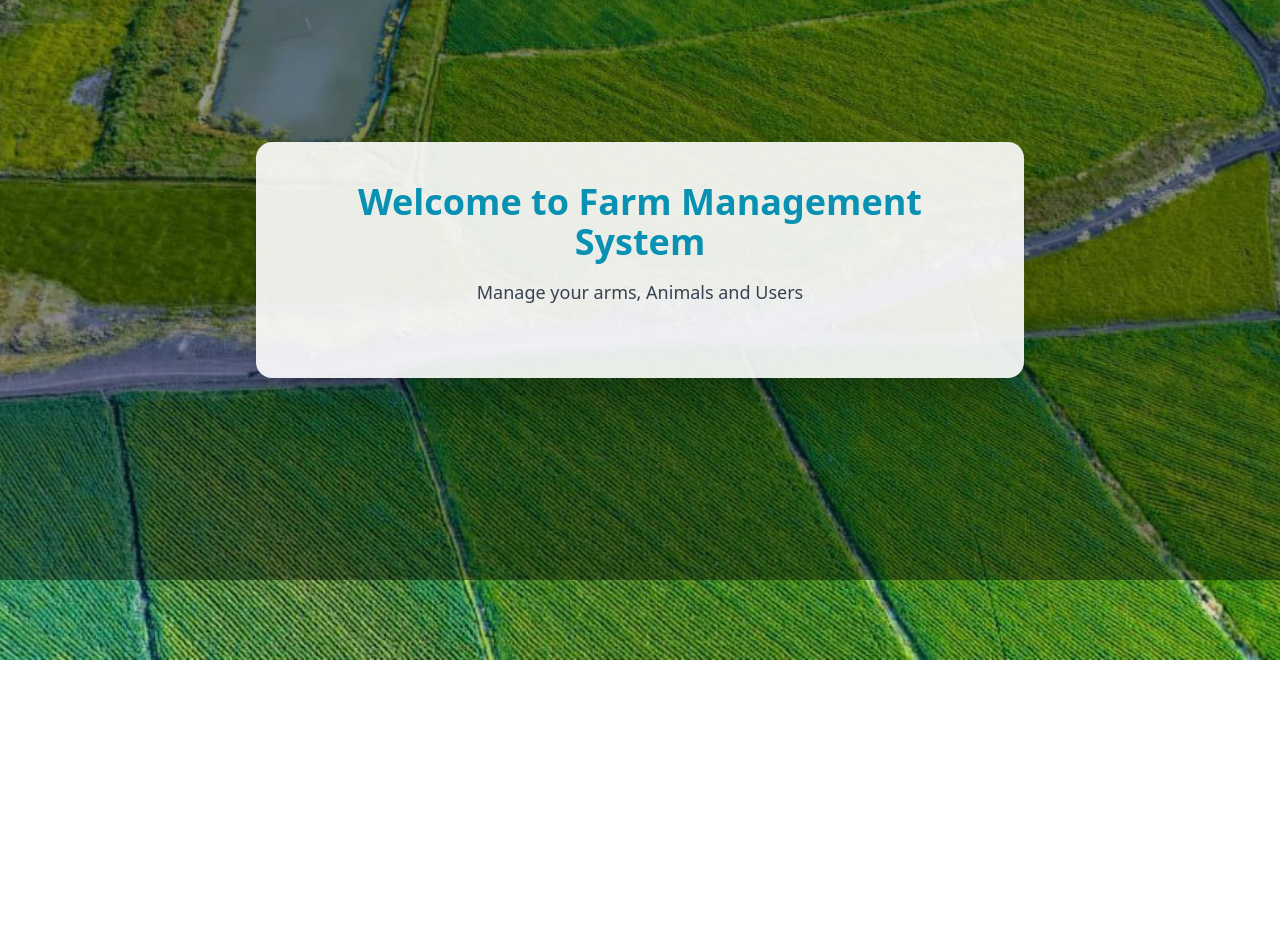
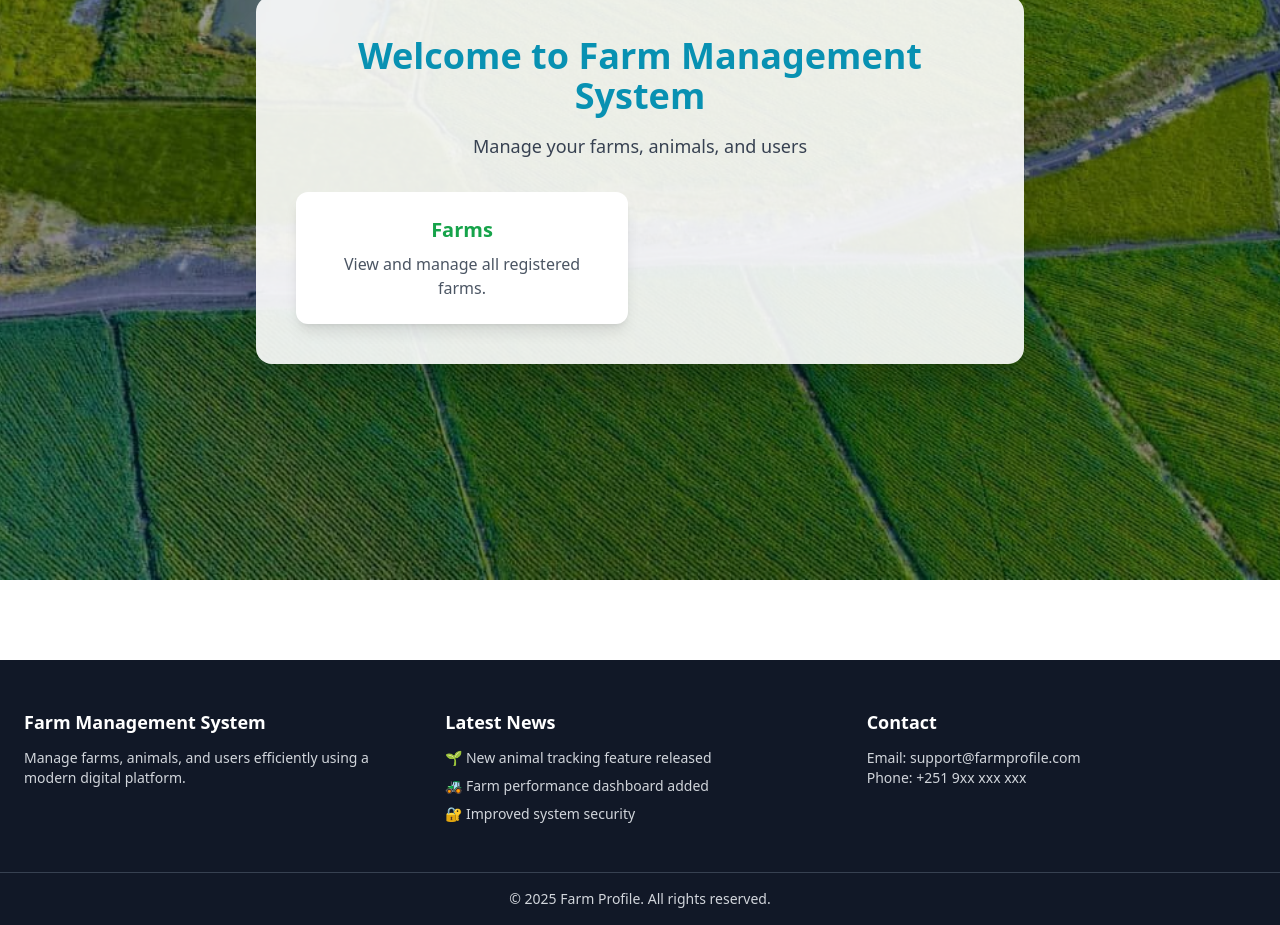
Before and after one commit to dany977/final_aau_frontends, a React (Vite) app: page / in a window 1280 px wide. Shown: the part 220-1145 px from the top of the page. Before the commit the page ends 880 px from the top, so only its background shows below. Built offline with nearby package versions, Linux system fonts and the light colour scheme.

Commit message:
Fix App.jsx, Home.jsx, Footer.jsx

```diff
--- a/src/App.jsx
+++ b/src/App.jsx
@@ -1,46 +1,37 @@
 import React from "react";
-import { BrowserRouter, Routes, Route, Navigate } from "react-router-dom";
+import { BrowserRouter as Router, Routes, Route } from "react-router-dom";
 
 import Navbar from "./components/Navbar";
+import Footer from "./components/Footer";
+
+import Home from "./pages/Home";
 import Login from "./pages/Login";
-import Farms from "./pages/Farms";
-import Home from "./pages/Home";
 import Animals from "./pages/Animals";
 import AnimalDetail from "./pages/AnimalDetail";
-import axios from "axios";
-
-axios.defaults.withCredentials = true;
-
-const ProtectedRoute = ({ children }) => {
-  const token = localStorage.getItem("token");
-  return token ? children : <Navigate to="/login" replace />;
-};
+import Farms from "./pages/Farms";
 
 function App() {
   return (
-    <BrowserRouter>
+    <Router>
+      <div className="flex flex-col min-h-screen">
+        {/* Navbar */}
         <Navbar />
 
-      <div className="w-full min-h-screen bg-gray-200 pt-20">
+        {/* Main content */}
+        <main className="flex-grow">
           <Routes>
             <Route path="/" element={<Home />} />
             <Route path="/login" element={<Login />} />
             <Route path="/animals" element={<Animals />} />
             <Route path="/animals/:id" element={<AnimalDetail />} />
+            <Route path="/farms" element={<Farms />} />
+          </Routes>
+        </main>
 
-          <Route
-            path="/farms"
-            element={
-              <ProtectedRoute>
-                <Farms />
-              </ProtectedRoute>
-            }
-          />
-
-          <Route path="*" element={<h2>Page Not Found</h2>} />
-        </Routes>
+        {/* Footer */}
+        <Footer />
       </div>
-    </BrowserRouter>
+    </Router>
   );
 }
 
--- /dev/null
+++ b/src/components/Footer.jsx
@@ -0,0 +1,48 @@
+import React from "react";
+
+export default function Footer() {
+  return (
+    <footer className="bg-gray-900 text-gray-300 mt-20">
+      <div className="max-w-7xl mx-auto px-6 py-12 grid grid-cols-1 md:grid-cols-3 gap-8">
+
+        {/* About */}
+        <div>
+          <h3 className="text-lg font-semibold text-white mb-3">
+            Farm Management System
+          </h3>
+          <p className="text-sm">
+            Manage farms, animals, and users efficiently using a modern
+            digital platform.
+          </p>
+        </div>
+
+        {/* News */}
+        <div>
+          <h3 className="text-lg font-semibold text-white mb-3">
+            Latest News
+          </h3>
+          <ul className="space-y-2 text-sm">
+            <li>🌱 New animal tracking feature released</li>
+            <li>🚜 Farm performance dashboard added</li>
+            <li>🔐 Improved system security</li>
+          </ul>
+        </div>
+
+        {/* Contact */}
+        <div>
+          <h3 className="text-lg font-semibold text-white mb-3">
+            Contact
+          </h3>
+          <p className="text-sm">Email: support@farmprofile.com</p>
+          <p className="text-sm">Phone: +251 9xx xxx xxx</p>
+        </div>
+
+      </div>
+
+      {/* Copyright */}
+      <div className="border-t border-gray-700 text-center py-4 text-sm">
+        © {new Date().getFullYear()} Farm Profile. All rights reserved.
+      </div>
+    </footer>
+  );
+}
--- a/src/main.jsx
+++ b/src/main.jsx
@@ -1,9 +1,9 @@
 import React from "react";
-import { createRoot } from "react-dom/client";
+import ReactDOM from "react-dom/client";
 import App from "./App";
 import "./index.css";
 
-createRoot(document.getElementById("root")).render(
+ReactDOM.createRoot(document.getElementById("root")).render(
   <React.StrictMode>
     <App />
   </React.StrictMode>
--- a/src/pages/Home.jsx
+++ b/src/pages/Home.jsx
@@ -1,54 +1,15 @@
-// import React from "react";
-
-// export default function Home() {
-//   return (
-//     <div className="w-full h-screen bg-gray-100 flex items-center justify-center px-6">
-//       <div className="text-center max-w-2xl bg-white p-10 rounded-xl shadow-lg">
-
-//         <h1 className="text-3xl font-bold text-cyan-600 mb-4">
-//           Welcome to Farm Management System
-//         </h1>
-
-//         <p className="text-gray-600 text-lg mb-6">
-//           Easily manage your farms, track animals, monitor productivity, and
-//           organize daily farm operations — all in one place.
-//         </p>
-
-//         <div className="flex justify-center space-x-4 mt-6">
-//           <a
-//             href="/farms"
-//             className="px-6 py-3 bg-cyan-500 text-white rounded-lg shadow-md hover:bg-cyan-600 transition"
-//           >
-//             View Farms
-//           </a>
-
-//           <a
-//             href="/animals"
-//             className="px-6 py-3 bg-blue-500 text-white rounded-lg shadow-md hover:bg-blue-600 transition"
-//           >
-//             View Animals
-//           </a>
-//         </div>
-
-//       </div>
-//     </div>
-//   );
-// }
 import React from "react";
 import { motion } from "framer-motion";
 
 export default function Home() {
   return (
     <div
-      className="w-full h-screen bg-cover bg-center bg-no-repeat flex items-center justify-center px-6"
+      className="relative w-full h-screen bg-cover bg-center bg-no-repeat flex items-center justify-center px-6"
       style={{
-
-         backgroundImage: "url('/image2.jpg')"
-
+        backgroundImage: "url('/image2.jpg')",
       }}
     >
       {/* Background overlay */}
-
       <div className="absolute inset-0 bg-black bg-opacity-40"></div>
 
       <motion.div
@@ -62,9 +23,8 @@ export default function Home() {
         </h1>
 
         <p className="text-gray-700 text-lg mb-8">
-          Manage your arms, Animals and Users
+          Manage your farms, animals, and users
         </p>
-
 
         {/* Cards Section */}
         <motion.div
@@ -73,26 +33,18 @@ export default function Home() {
           animate={{ opacity: 1 }}
           transition={{ delay: 0.5, duration: 0.8 }}
         >
-          {/* Farms Card */}
-
-
-
-
-          {/* Users Card
+          {/* Example Card */}
           <motion.div
             whileHover={{ scale: 1.05 }}
-            className="p-6 bg-white rounded-xl shadow-lg cursor-pointer hover:shadow-xl transition"
-            onClick={() => (window.location.href = "/profile")}
+            className="p-6 bg-white rounded-xl shadow-lg hover:shadow-xl transition"
           >
-            <h2 className="text-xl font-bold text-green-600">Users</h2>
+            <h2 className="text-xl font-bold text-green-600">Farms</h2>
             <p className="text-gray-600 mt-2">
-              View and manage users in the system.
+              View and manage all registered farms.
             </p>
-          </motion.div> */}
+          </motion.div>
         </motion.div>
       </motion.div>
-
     </div>
   );
-
 }
```
Lines whose indentation alone changed are shown as unchanged.
